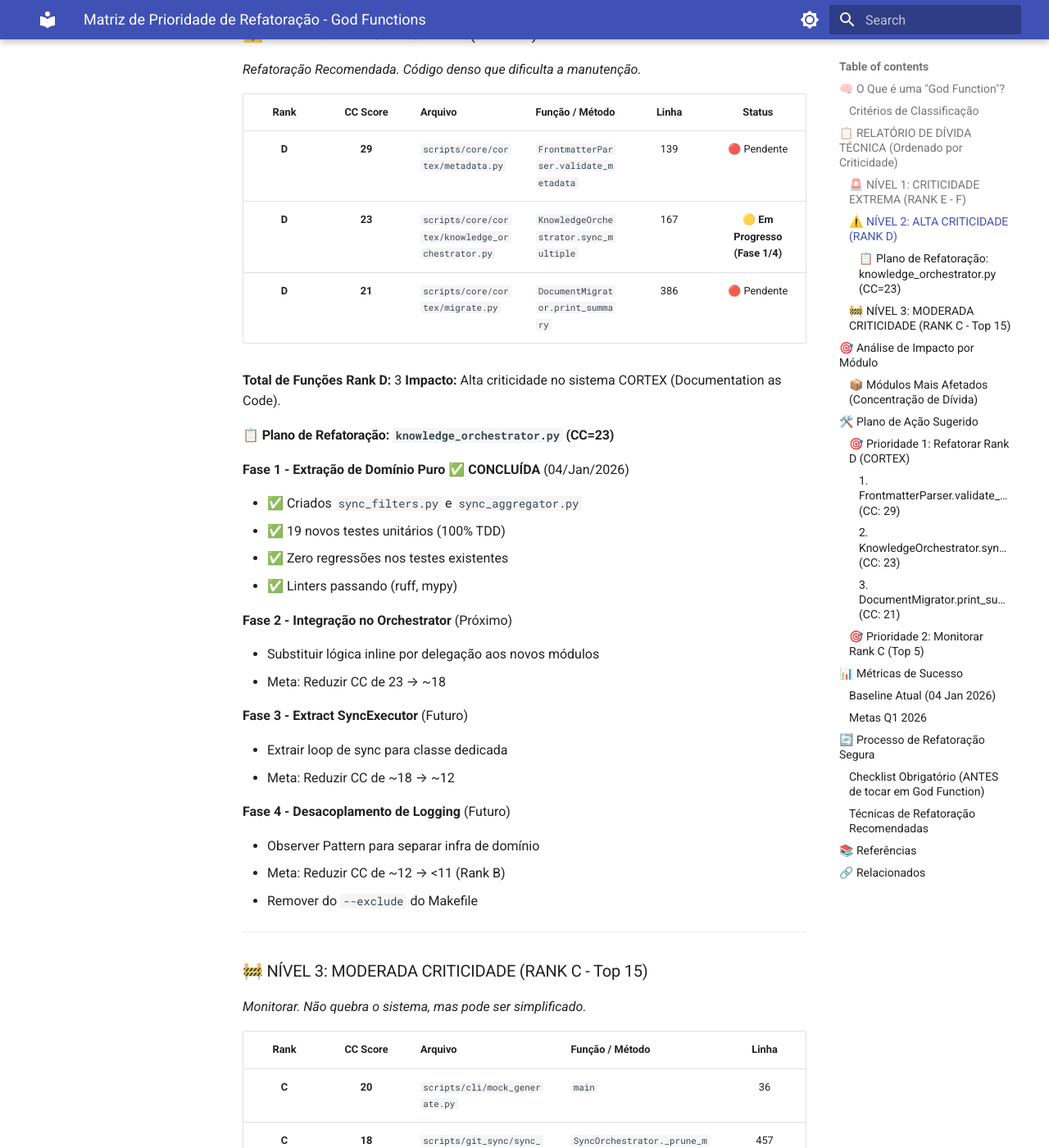
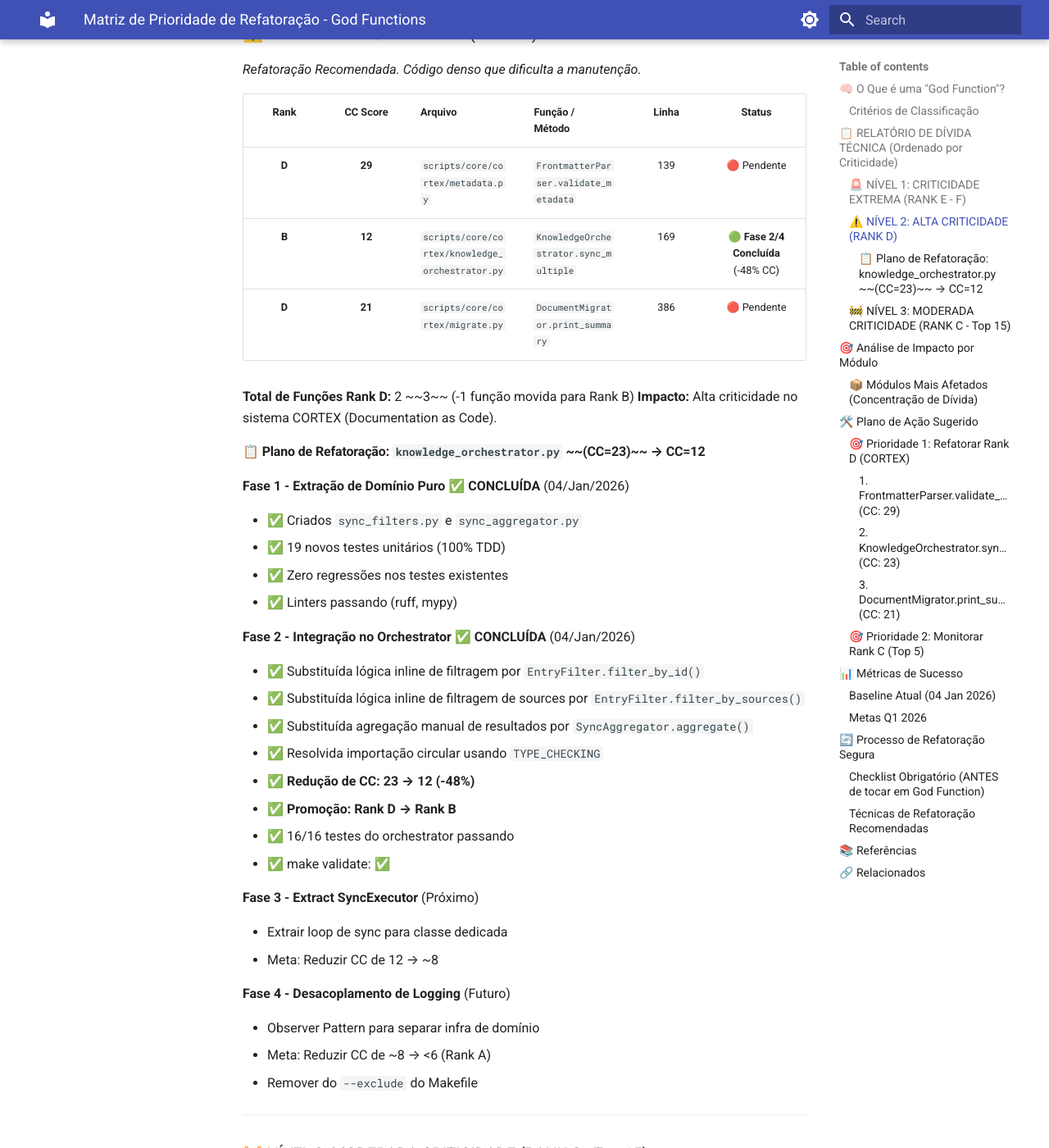
Before and after one commit to Ismael-1712/python-template-profissional, an MkDocs documentation site: the page built from docs/reports/COMPLEXITY_GOD_FUNCTIONS.md, in a window 1280 px wide and 1400 px high, scrolled down 1014 px. Shown: the whole window at 82% size. Built offline with MkDocs 1.6.1 and Material for MkDocs 9.7.7, drawn with Linux system fonts in a browser that asks for light colours.

Commit message:
refactor(cortex): integrate domain filters and aggregator (phase 2)
IMPACTO DA REFATORAÇÃO:
- Complexidade Ciclomática: 23 (D) → 12 (B) = -48%
- Promoção: Alta Criticidade → Baixa Complexidade

SUBSTITUIÇÕES REALIZADAS:
- Filtragem por ID: inline loop → EntryFilter.filter_by_id()
- Filtragem de sources: inline list comp → EntryFilter.filter_by_sources()
- Agregação manual (6 linhas) → SyncAggregator.aggregate()

CORREÇÕES TÉCNICAS:
- Resolvida importação circular em sync_aggregator.py (TYPE_CHECKING)
- Adicionado tratamento de ValueError com logging

VALIDAÇÃO:
- ✅ 16/16 testes do orchestrator passando (zero regressões)
- ✅ make validate: ruff, mypy, xenon passando

PRÓXIMOS PASSOS:
- Phase 3: Extract SyncExecutor (CC: 12 → ~8)

```diff
--- a/docs/reports/COMPLEXITY_GOD_FUNCTIONS.md
+++ b/docs/reports/COMPLEXITY_GOD_FUNCTIONS.md
@@ -63,13 +63,13 @@ _Refatoração Recomendada. Código denso que dificulta a manutenção._
 | Rank | CC Score | Arquivo | Função / Método | Linha | Status |
 | :---: | :---: | --- | --- | :---: | :---: |
 | **D** | **29** | `scripts/core/cortex/metadata.py` | `FrontmatterParser.validate_metadata` | 139 | 🔴 Pendente |
-| **D** | **23** | `scripts/core/cortex/knowledge_orchestrator.py` | `KnowledgeOrchestrator.sync_multiple` | 167 | 🟡 **Em Progresso (Fase 1/4)** |
+| **B** | **12** | `scripts/core/cortex/knowledge_orchestrator.py` | `KnowledgeOrchestrator.sync_multiple` | 169 | 🟢 **Fase 2/4 Concluída** (-48% CC) |
 | **D** | **21** | `scripts/core/cortex/migrate.py` | `DocumentMigrator.print_summary` | 386 | 🔴 Pendente |
 
-**Total de Funções Rank D:** 3
+**Total de Funções Rank D:** 2 ~~3~~ (-1 função movida para Rank B)
 **Impacto:** Alta criticidade no sistema CORTEX (Documentation as Code).
 
-#### 📋 Plano de Refatoração: `knowledge_orchestrator.py` (CC=23)
+#### 📋 Plano de Refatoração: `knowledge_orchestrator.py` ~~(CC=23)~~ **→ CC=12**
 
 **Fase 1 - Extração de Domínio Puro** ✅ **CONCLUÍDA** (04/Jan/2026)
 
@@ -78,20 +78,26 @@ _Refatoração Recomendada. Código denso que dificulta a manutenção._
 - ✅ Zero regressões nos testes existentes
 - ✅ Linters passando (ruff, mypy)
 
-**Fase 2 - Integração no Orchestrator** (Próximo)
+**Fase 2 - Integração no Orchestrator** ✅ **CONCLUÍDA** (04/Jan/2026)
 
-- Substituir lógica inline por delegação aos novos módulos
-- Meta: Reduzir CC de 23 → ~18
+- ✅ Substituída lógica inline de filtragem por `EntryFilter.filter_by_id()`
+- ✅ Substituída lógica inline de filtragem de sources por `EntryFilter.filter_by_sources()`
+- ✅ Substituída agregação manual de resultados por `SyncAggregator.aggregate()`
+- ✅ Resolvida importação circular usando `TYPE_CHECKING`
+- ✅ **Redução de CC: 23 → 12 (-48%)**
+- ✅ **Promoção: Rank D → Rank B**
+- ✅ 16/16 testes do orchestrator passando
+- ✅ make validate: ✅
 
-**Fase 3 - Extract SyncExecutor** (Futuro)
+**Fase 3 - Extract SyncExecutor** (Próximo)
 
 - Extrair loop de sync para classe dedicada
-- Meta: Reduzir CC de ~18 → ~12
+- Meta: Reduzir CC de 12 → ~8
 
 **Fase 4 - Desacoplamento de Logging** (Futuro)
 
 - Observer Pattern para separar infra de domínio
-- Meta: Reduzir CC de ~12 → <11 (Rank B)
+- Meta: Reduzir CC de ~8 → <6 (Rank A)
 - Remover do `--exclude` do Makefile
 
 ---
```
Also changed, not shown: CHANGELOG.md (+18 -0 lines), audit_metrics.json (+10 -3 lines), docs/reports/KNOWLEDGE_HEALTH.md (+2 -2 lines), 2 other files.
